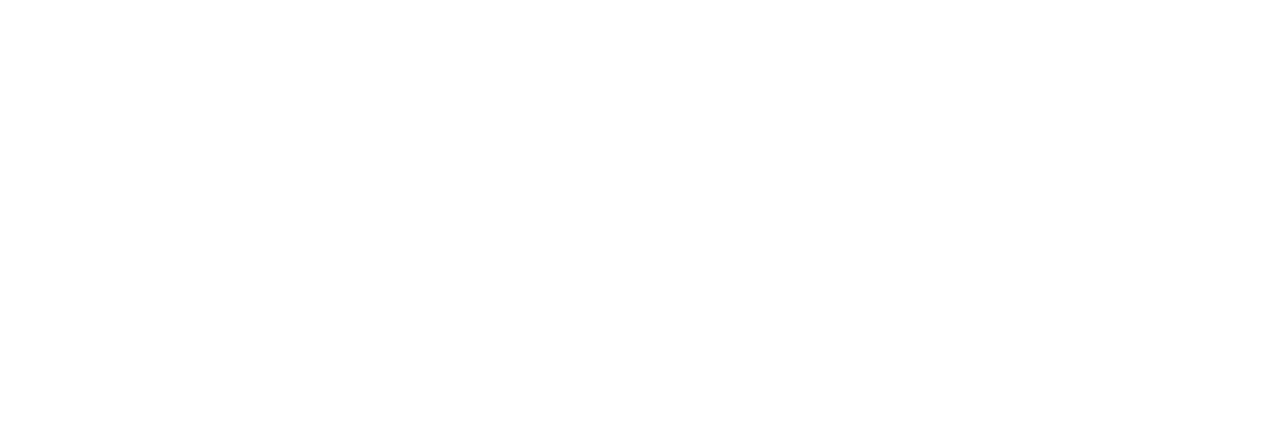
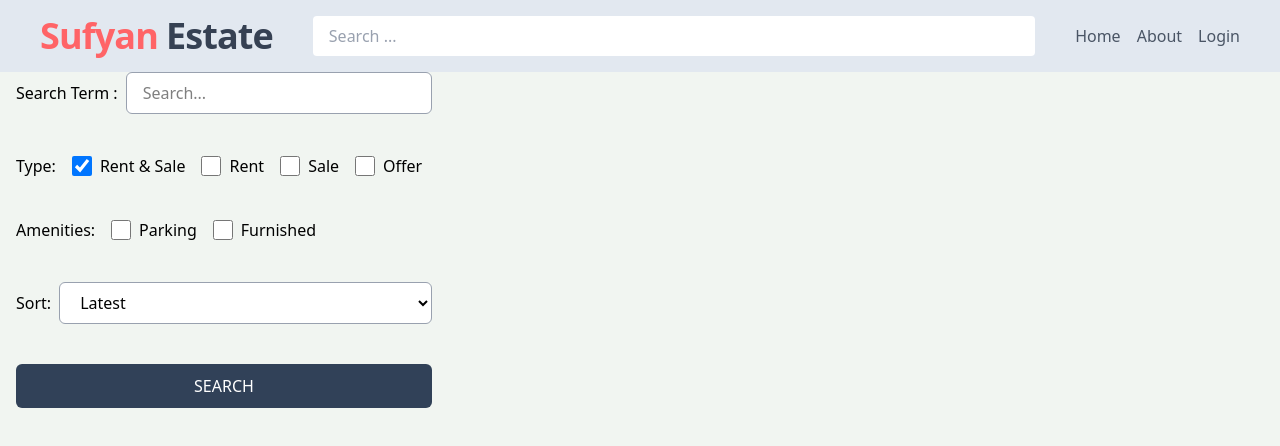
Before and after one commit to Sufyan0fficial/RealState-MarketPlace, a React (Vite) app in the folder Client/: page /search in a window 1280 px wide. Before the commit this address had no page. Shown: the top 446 px of the page. Built offline with nearby package versions, Linux system fonts and the light colour scheme.

Commit message:
added listing filters and created layout for showing listing

```diff
--- a/Client/src/App.jsx
+++ b/Client/src/App.jsx
@@ -13,6 +13,7 @@
 import CreateListing from './pages/CreateListing'
 import UpdateListing from './pages/UpdateListing'
 import Listing from './pages/Listing'
+import Search from './pages/Search'
 
 function App() {
 
@@ -26,6 +27,8 @@
         <Route path='/home' element={<Home />} />
         <Route path='/about' element={<About />} />
         <Route path='/listing/:listingId' element={<Listing />} />
+        <Route path='/search' element={<Search />} />
+
         <Route element={<PrivateRoute />}>
         <Route path='/profile' element={<Profile />} />
         <Route path='/create-listing' element={<CreateListing />} />
--- a/Client/src/components/Header.jsx
+++ b/Client/src/components/Header.jsx
@@ -15,7 +15,7 @@
             const searchParams = new URLSearchParams(window.location.search);
             searchParams.set('searchTerm', searchTerm);
             const queryString = searchParams.toString();
-            navigate(`/home?${queryString}`)
+            navigate(`/search?${queryString}`)
         }
     }
 
--- /dev/null
+++ b/Client/src/pages/Search.jsx
@@ -0,0 +1,148 @@
+import React from 'react'
+import { useEffect } from 'react'
+import { useState } from 'react'
+import { useNavigate } from 'react-router-dom'
+
+function Search() {
+    const [filters, setFilter]= useState({
+        searchTerm: '',
+        type:'all',
+        offer:false,
+        parking:false,
+        furnished:false,
+        sort:'createdAt',
+        order:'desc'
+    })
+    const navigate = useNavigate()
+    console.log('filtes are',filters)
+
+    useEffect(()=>{
+        console.log('rerendered')
+        const searchParams = new URLSearchParams(location.search)
+        const searchTerm = searchParams.get('searchTerm') || ''
+        const type = searchParams.get('type') || 'all'
+        const offer = searchParams.get('offer') === 'true'
+        const furnished = searchParams.get('furnished') === 'true'
+        const parking = searchParams.get('parking') === 'true'
+        const sort = searchParams.get('sort') || 'createdAt'
+        const order = searchParams.get('order') || 'desc'
+
+        setFilter({
+            searchTerm,type,offer,furnished,parking,sort,order
+        })
+
+    },[location.search])
+
+    const handleChange = (e)=>{
+        const {id,value,checked} = e.target
+        console.log('id',id)
+        if(id=='searchTerm'){
+            setFilter((pre)=>({...pre,searchTerm:value}))
+        }
+        else if(id =='sort_order'){
+            const sort = value.split('_')[0]
+            const order = value.split('_')[1]
+            setFilter((pre)=>({...pre,sort:sort,order:order}))
+        }
+
+        else if(id == 'all' || id=='rent' || id=='sell'){
+            setFilter(pre=>({...pre,type:id}))
+        }
+
+        else{
+            setFilter((pre)=>({...pre,[id]:checked}))
+        }
+    }
+
+    const handleSearch = ()=>{
+        const searchParms = new URLSearchParams(window.location.search)
+        searchParms.set('searchTerm',filters.searchTerm)
+        searchParms.set('type',filters.type)
+        searchParms.set('offer',filters.offer)
+        searchParms.set('furnished',filters.furnished)
+        searchParms.set('parking',filters.parking)
+        searchParms.set('sort',filters.sort)
+        searchParms.set('order',filters.order)
+        const queryString = searchParms.toString()
+        navigate(`/search?${queryString}`)
+    }
+
+  return (
+        <div className='w-full flex flex-col lg:flex-row'>
+            <div className='w-full lg:w-1/3 flex flex-col gap-y-10'>
+                <div className='flex gap-2 items-center'>
+                    <span className='shrink-0'>Search Term :</span>
+                    <input type="text" id='searchTerm' placeholder='Search...' value={filters.searchTerm} onChange={handleChange} className='focus:outline-0 bg-white w-full border border-gray-400 rounded-md px-4 py-2 text-black' />
+                </div>
+                <div className='flex items-start  gap-x-4 gap-y-1'>
+                    <span>Type:</span>
+                    <div className='flex flex-wrap items-center gap-x-4 gap-y-1'>
+                    <div className='flex items-center gap-2'>
+                        <input type="checkbox" id='all' className='w-5 h-5' checked={filters.type == 'all'} onChange={handleChange} />
+
+                        <label htmlFor="all" className='cursor-pointer'>
+                            Rent & Sale
+                        </label>
+                    </div>
+                    <div className='flex items-center gap-2'>
+                        <input type="checkbox" id='rent' className='w-5 h-5' checked={filters.type =='rent'} onChange={handleChange}/>
+
+                        <label htmlFor="rent" className='cursor-pointer'>
+                            Rent
+                        </label>
+                    </div>
+                    <div className='flex items-center gap-2'>
+                        <input type="checkbox" id='sell' className='w-5 h-5' checked={filters.type == 'sell'} onChange={handleChange}/>
+
+                        <label htmlFor="sell" className='cursor-pointer'>
+                            Sale
+                        </label>
+                    </div>
+                    <div className='flex items-center gap-2'>
+                        <input type="checkbox" id='offer' className='w-5 h-5' checked={filters.offer} onChange={handleChange}/>
+
+                        <label htmlFor="offer" className='cursor-pointer'>
+                            Offer
+                        </label>
+                    </div>
+                    </div>
+                </div>
+                <div className='flex items-start  gap-x-4 gap-y-1'>
+                    <span>Amenities:</span>
+                    <div className='flex flex-wrap items-center gap-x-4 gap-y-1'>
+                    <div className='flex items-center gap-2'>
+                        <input type="checkbox" id='parking' className='w-5 h-5' checked={filters.parking} onChange={handleChange}/>
+
+                        <label htmlFor="parking" className='cursor-pointer'>
+                            Parking
+                        </label>
+                    </div>
+                    <div className='flex items-center gap-2'>
+                        <input type="checkbox" id='furnished' className='w-5 h-5' checked={filters.furnished} onChange={handleChange} />
+
+                        <label htmlFor="furnished" className='cursor-pointer'>
+                                Furnished
+                        </label>
+                    </div>
+
+                    </div>
+                </div>
+                <div className='flex items-center gap-2'>
+                    <div className='shrink-0'>Sort:</div>
+                    <select name="sort_order" id="sort_order" value={`${filters.sort}_${filters.order}`} onChange={handleChange} className='focus:outline-0 w-full shrink px-4 py-2 border border-gray-400 rounded-md bg-white'>
+                        <option value="regPrice_desc">Price high to low</option>
+                        <option value="regPrice_asc">Price low to high</option>
+                        <option value="createdAt_desc">Latest</option>
+                        <option value="createdAt_asc">Oldest</option>
+                    </select>
+                </div>
+                <div className='uppercase text-center flex items-center justify-center text-white bg-slate-700 rounded-md py-[10px] cursor-pointer' onClick={handleSearch}>
+                    Search
+                </div>
+            </div>
+            <div></div>
+        </div>
+    )
+}
+
+export default Search
```
